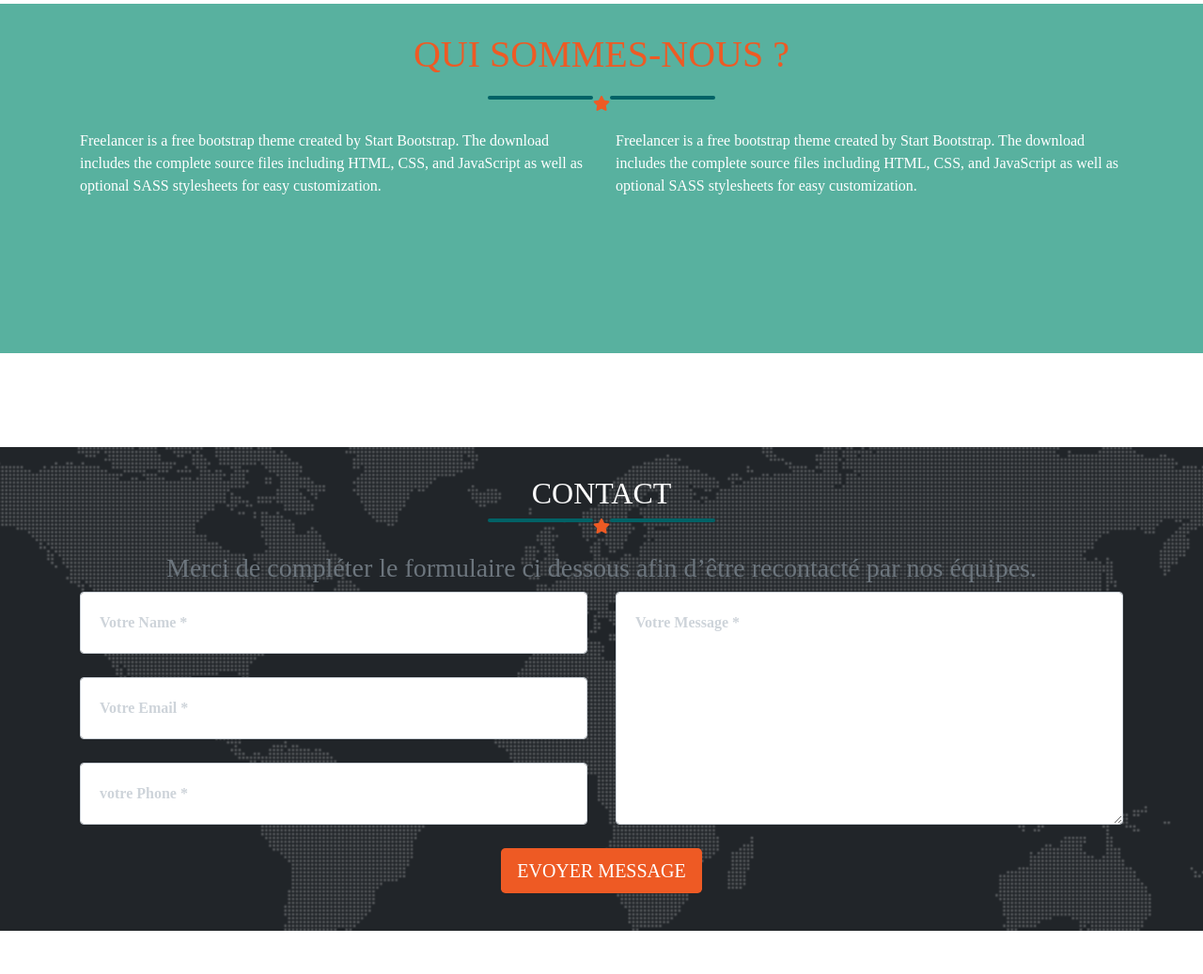
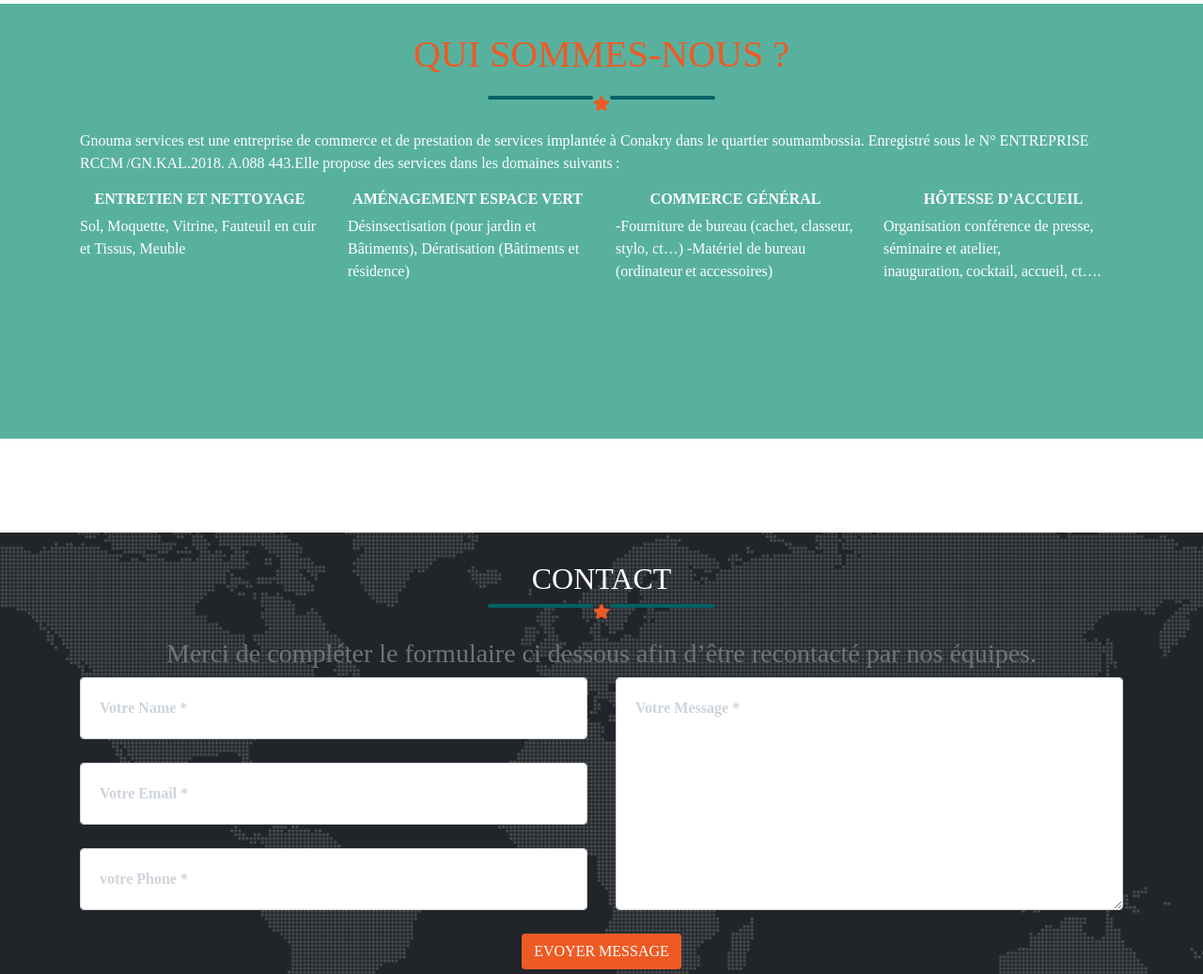
Before and after one commit to booba-git/Travail-groupe-gnoumaWeb, a plain HTML site: page index.html in a window 1280 px wide. Shown: the part 1000-2037 px from the top of the page at 94% size. Drawn offline with nearby package versions, Linux system fonts and the light colour scheme.

Commit message:
Qui sommes nous

```diff
--- a/index.html
+++ b/index.html
@@ -140,14 +140,29 @@
         </div>
         <div class="divider-custom-line"></div>
           </div>
+          <div class="row">
+                <div class="col-md-12 ">
+                  <p >Gnouma services est une entreprise de commerce et de prestation de services implantée à Conakry dans le quartier soumambossia. Enregistré sous le N° ENTREPRISE RCCM /GN.KAL.2018. A.088 443.Elle propose des services dans les domaines suivants :  </p>
+                </div>
+          </div>
 
                 <div class="row">
-                <div class="col-md-6 ">
-                    <p >Freelancer is a free bootstrap theme created by Start Bootstrap. The download includes the complete source files including HTML, CSS, and JavaScript as well as optional SASS stylesheets for easy customization.</p>
+                <div class="col-md-3 ">
+                    <h6 class="text-center text-white text-uppercase font-weight-bold">Entretien et Nettoyage</h6>
+                    <p >Sol, Moquette, Vitrine, Fauteuil en cuir et Tissus, Meuble  </p>
+                </div>
+                <div class="col-md-3 ">
+                  <h6 class="text-center  text-white text-uppercase font-weight-bold">Aménagement espace vert</h6>
+                    <p >Désinsectisation (pour jardin et Bâtiments), Dératisation (Bâtiments et résidence)</p>
                 </div>
 
-                    <div class="col-md-6 ">
-                         <p >Freelancer is a free bootstrap theme created by Start Bootstrap. The download includes the complete source files including HTML, CSS, and JavaScript as well as optional SASS stylesheets for easy customization.</p>
+                    <div class="col-md-3 ">
+                        <h6 class="text-center text-white text-uppercase font-weight-bold">Commerce général</h6>
+                         <p >-Fourniture de bureau (cachet, classeur, stylo, ct…) -Matériel de bureau (ordinateur et accessoires) </p>
+                </div>
+                <div class="col-md-3 ">
+                        <h6 class="text-center text-white text-uppercase font-weight-bold">Hôtesse d’accueil</h6>
+                         <p >Organisation conférence de presse, séminaire et atelier, inauguration, cocktail, accueil, ct….  </p>
                 </div>
 
                 </div>
@@ -201,7 +216,7 @@
 
               <div class="col-lg-12 text-center">
 
-                <button id="Button-1" class="btn  btn-lg text-uppercase" type="submit">Evoyer Message</button>
+                <button id="Button-1" class="btn  btn-xs text-uppercase" type="submit">Evoyer Message</button>
               </div>
             </div>
           </form>
```
